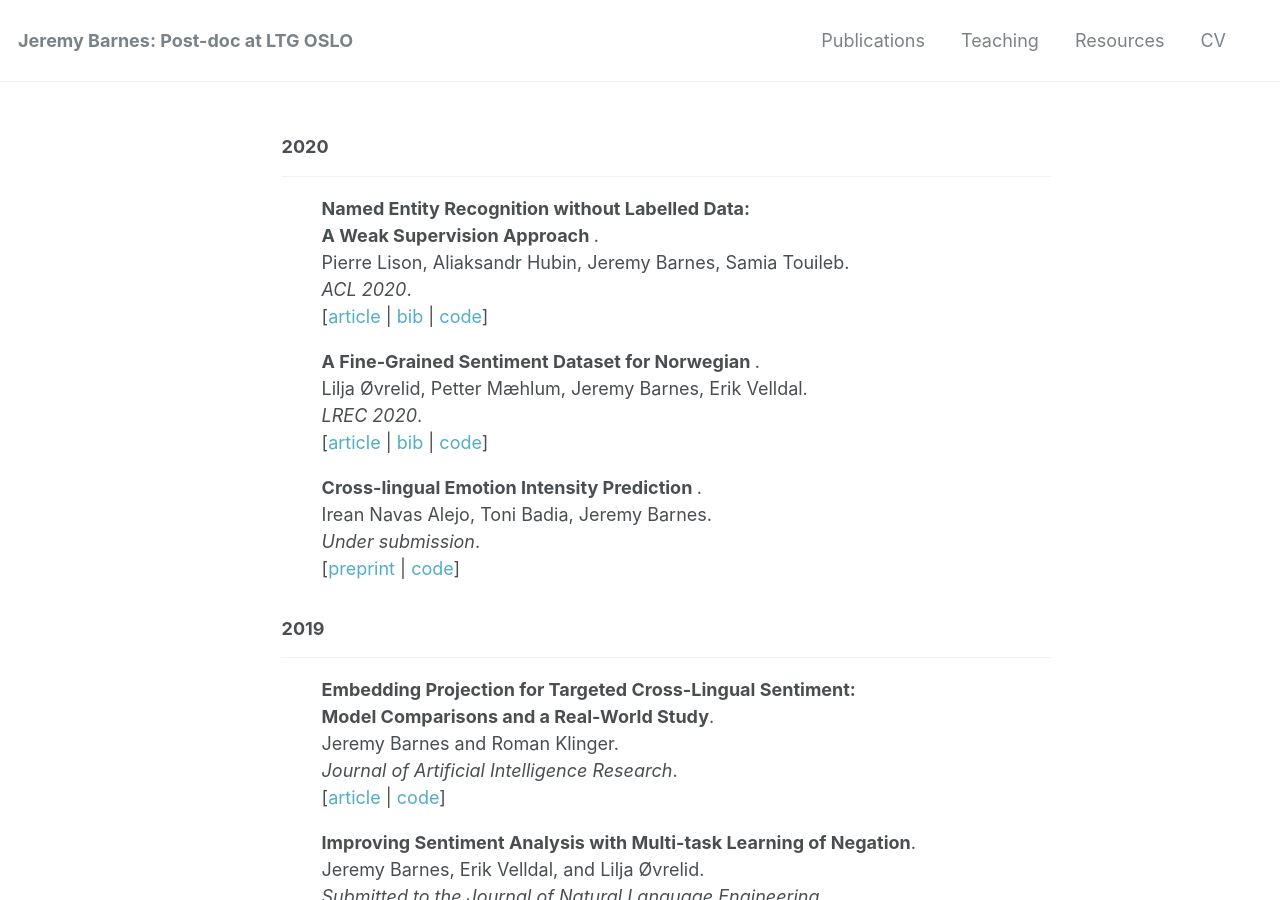
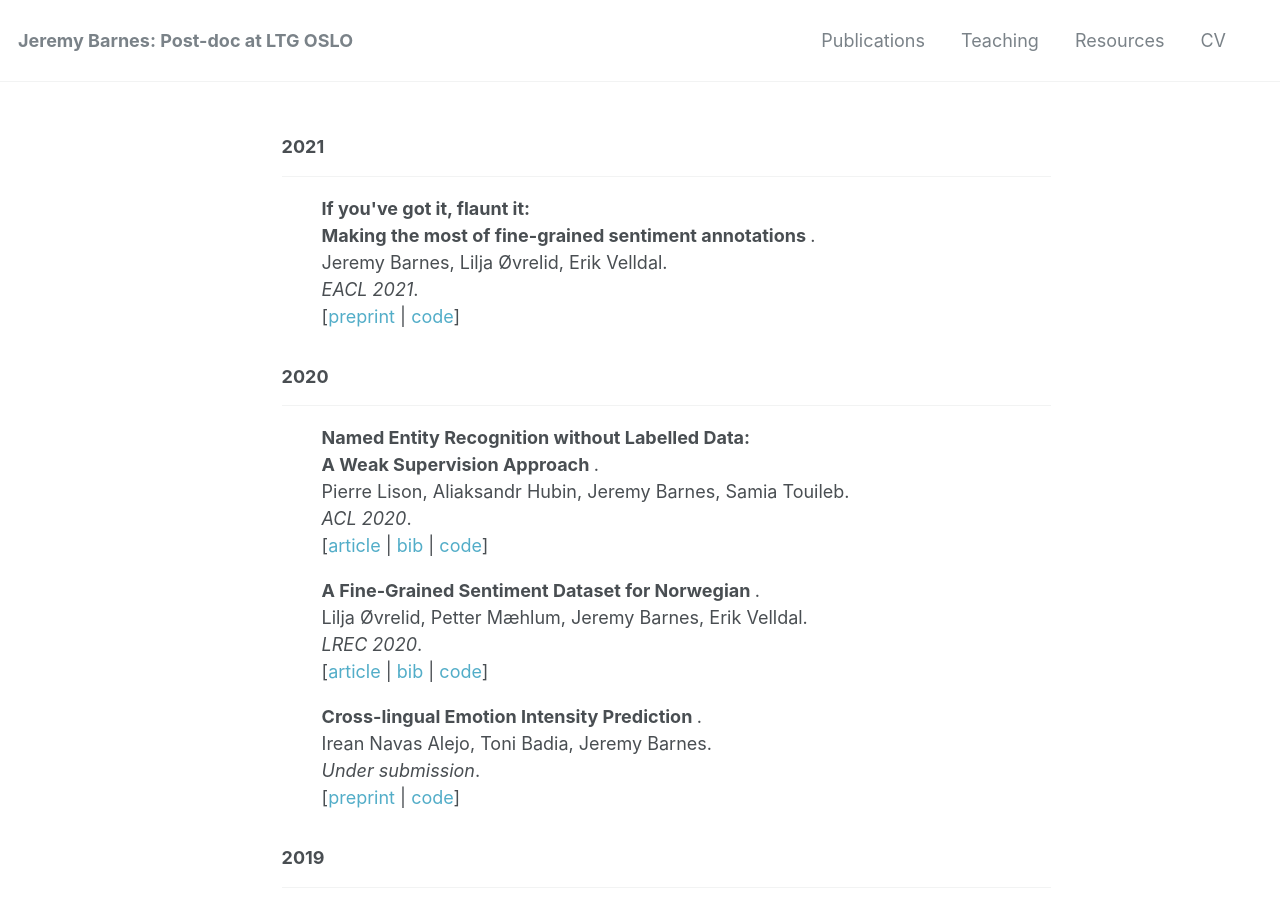
Before and after one commit to jerbarnes/jerbarnes.github.io, a Jekyll site: the page built from publications/index.html, in a window 1280 px wide and 900 px high. Built offline with Jekyll 4.4.1, drawn with Linux system fonts in a browser that asks for light colours.

Commit message:
added flaunt it paper

```diff
--- a/publications/index.html
+++ b/publications/index.html
@@ -5,6 +5,19 @@ title: Selected Publications
 
 <article class="page">
 <div class="blurb">
+
+    <h3> 2021 </h3><hr>
+
+
+<ul>
+        <strong>
+        If you've got it, flaunt it: <br>
+        Making the most of fine-grained sentiment annotations
+        </strong>.<br>
+        Jeremy Barnes, Lilja Øvrelid, Erik Velldal.<br>
+        <i>EACL 2021</i>.<br>
+        [<a href="/downloads/flaunt_it.pdf">preprint</a> | <a href="https://github.com/ltgoslo/finegrained_modelling">code</a>]
+</ul>
 
 <h3> 2020 </h3><hr>
 
```
Also changed, not shown: 1 other file.
